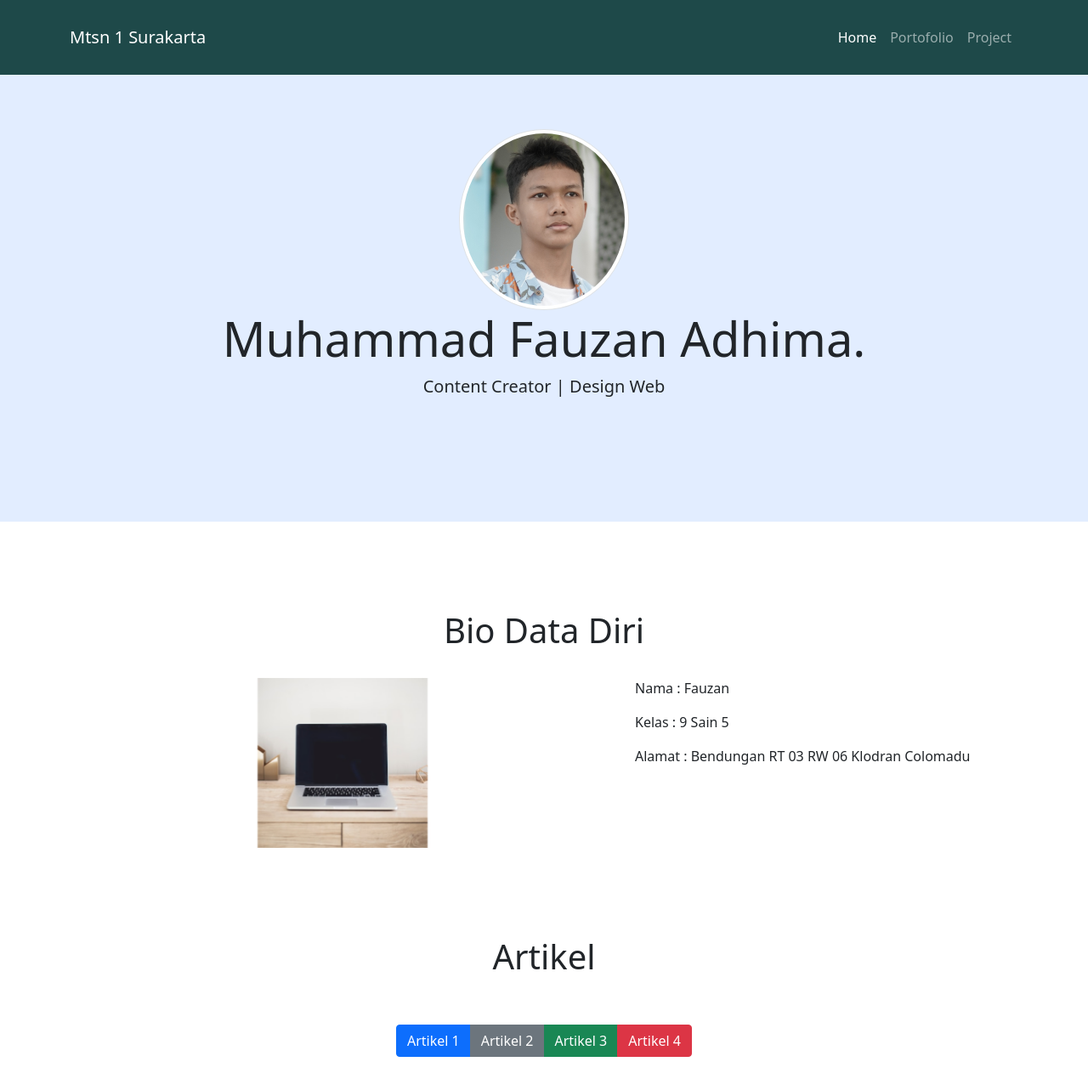
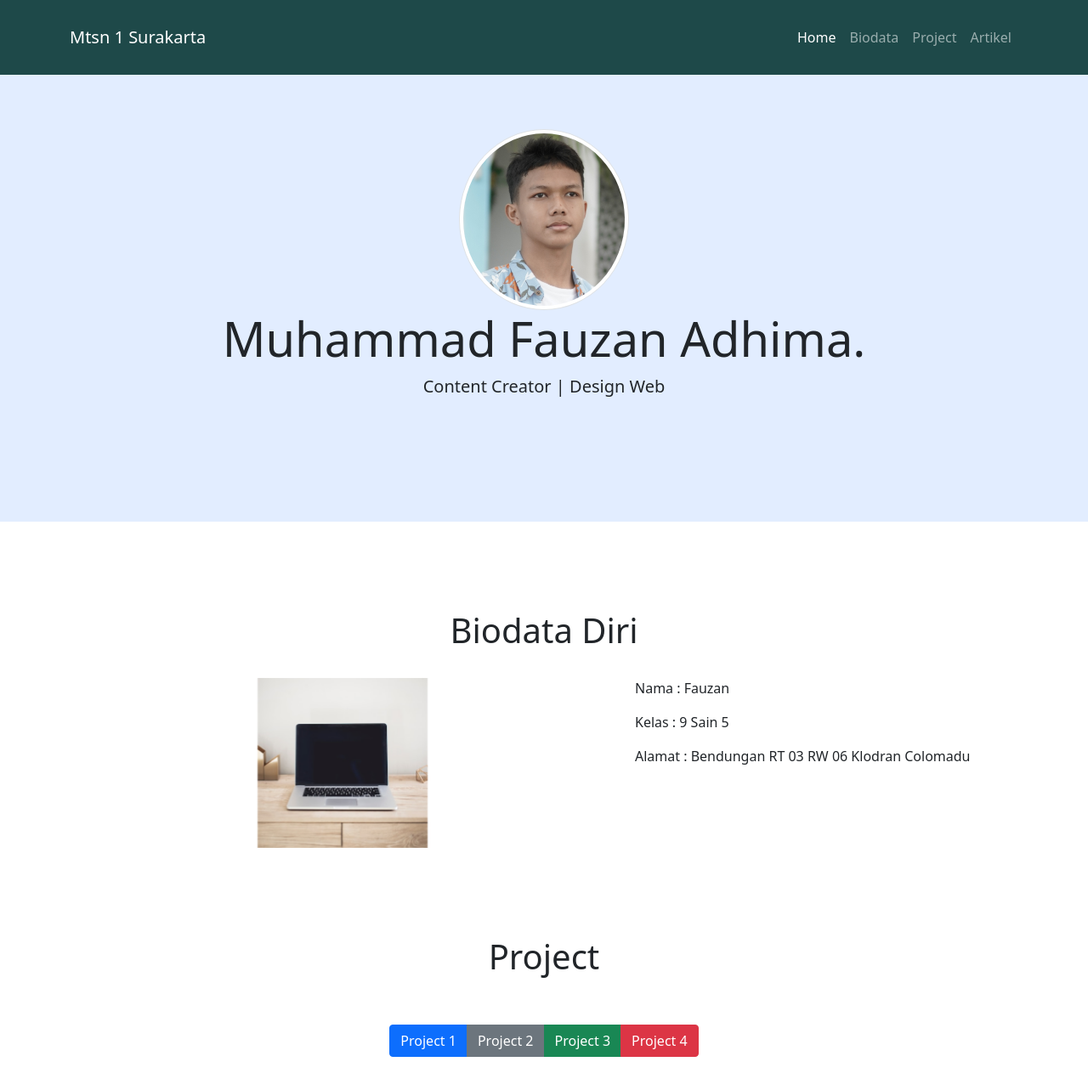
Before and after one commit to Mulyono0871/Mulyono0871.github.io, a plain HTML site: page index.html in a window 1280 px wide. Shown: the top 1283 px of the page at 85% size. Drawn offline with nearby package versions, Linux system fonts and the light colour scheme.

Commit message:
update index.html

```diff
--- a/index.html
+++ b/index.html
@@ -43,12 +43,14 @@
               <a class="nav-link active" aria-current="page" href="#home">Home</a>
             </li>
             <li class="nav-item">
-              <a class="nav-link" href="#diskripsi1">Portofolio</a>
+              <a class="nav-link" href="#biodata">Biodata</a>
+            </li>
+            <li class="nav-item">
+              <a class="nav-link" href="#project">Project</a>
             </li>
 
-
             <li class="nav-item">
-              <a class="nav-link" href="#diskripsi2">Project</a>
+              <a class="nav-link" href="#artikel">Artikel</a>
             </li>
 
 
@@ -69,11 +71,11 @@
     </section>
     <!-- Akhir Jumbotron-->
      <!--halaman 1-->
-     <section id="diskripsi1">
+     <section id="biodata">
       <div class="container">
           <div class="row">
               <div class="col text-center py-4">
-                  <h1>Bio Data Diri</h1>
+                  <h1>Biodata Diri</h1>
               </div>
           </div>
           <div class="row justify-content-center">
@@ -116,20 +118,20 @@
 
 
 
-    <section id="diskripsi2">
+    <section id="project">
       <div class="container">
         <div class="row">
           <div class="col text-center py-4">
-              <h1>Artikel</h1>
+              <h1>Project</h1>
           </div>
       </div>
         <div class="row">
             <div class="col py-4 text-center">
                 <div class="btn-group mb-3 text-center" role="group">
-                    <button class="btn btn-primary" onclick="changeImage('image/img1.jpg')">Artikel 1</button>
-                    <button class="btn btn-secondary" onclick="changeImage('image/img2.jpg')">Artikel 2</button>
-                    <button class="btn btn-success" onclick="changeImage('image/img3.jpg')">Artikel 3</button>
-                    <button class="btn btn-danger" onclick="changeImage('image/img4.jpg')">Artikel 4</button>
+                    <button class="btn btn-primary" onclick="changeImage('image/img1.jpg')">Project 1</button>
+                    <button class="btn btn-secondary" onclick="changeImage('image/img2.jpg')">Project 2</button>
+                    <button class="btn btn-success" onclick="changeImage('image/img3.jpg')">Project 3</button>
+                    <button class="btn btn-danger" onclick="changeImage('image/img4.jpg')">Project 4</button>
                 </div>
             </div>
         </div>
@@ -142,7 +144,7 @@
 
 
     </section>
-    <section id="diskripsi2">
+    <section id="artikel">
       <div class="container">
           <div class="row">
               <div class="col text-center py-4">
@@ -162,7 +164,7 @@
 
           <div class="border p-3" style="width: 100%; max-width: 800px; margin: auto;">
               <div id="articleContent">
-                  <h3>Artikel 1</h3>
+                  <h3>Judul 1</h3>
                   <p>Lorem ipsum dolor sit amet consectetur adipisicing elit. Enim minus inventore tempora harum voluptas, consequuntur minima commodi dolores exercitationem eligendi quibusdam? Asperiores, assumenda laborum. Tempore quas saepe quo, mollitia aperiam non nisi libero atque accusamus iure nihil est obcaecati officia quaerat soluta laboriosam recusandae ratione impedit dolore perferendis veritatis dolor animi maxime eveniet? Nostrum sapiente, incidunt ab expedita ipsum vitae delectus, sit praesentium maxime dolorum eum quibusdam architecto ducimus quis laudantium, corporis asperiores aliquid eaque explicabo laborum sequi debitis voluptate magni id. Eaque inventore exercitationem, cumque, deserunt enim accusantium sequi alias provident consectetur deleniti perspiciatis minus voluptas ad fugit cum.</p>
               </div>
           </div>
@@ -173,19 +175,19 @@
       function changeArticle(articleNumber) {
           const articles = {
               1: {
-                  title: "Artikel 1",
+                  title: "Judul 1",
                   content: "Lorem ipsum dolor sit amet consectetur adipisicing elit. Commodi, ipsum deleniti? Sit ipsam autem a illo perferendis minima possimus, nemo, ad eum doloremque numquam assumenda soluta facere voluptate quod adipisci enim voluptatum nesciunt! Cum, distinctio eius quidem laudantium sed ipsam temporibus quod eveniet. Neque esse deserunt, hic tempore quasi delectus voluptas enim nostrum iusto itaque architecto rem obcaecati iure similique fuga suscipit consequatur ducimus beatae eum sint sequi optio blanditiis quis? Amet ab ea quaerat ducimus dolores tempore, ex velit iste doloremque, ad delectus sapiente dolor perferendis aspernatur maiores nemo fugit quam. Amet quos beatae temporibus deleniti est natus nulla."
               },
               2: {
-                  title: "Artikel 2",
+                  title: "Judul 2",
                   content: "Lorem ipsum dolor sit amet consectetur adipisicing elit. Commodi, ipsum deleniti? Sit ipsam autem a illo perferendis minima possimus, nemo, ad eum doloremque numquam assumenda soluta facere voluptate quod adipisci enim voluptatum nesciunt! Cum, distinctio eius quidem laudantium sed ipsam temporibus quod eveniet. Neque esse deserunt, hic tempore quasi delectus voluptas enim nostrum iusto itaque architecto rem obcaecati iure similique fuga suscipit consequatur ducimus beatae eum sint sequi optio blanditiis quis? Amet ab ea quaerat ducimus dolores tempore, ex velit iste doloremque, ad delectus sapiente dolor perferendis aspernatur maiores nemo fugit quam. Amet quos beatae temporibus deleniti est natus nulla.."
               },
               3: {
-                  title: "Artikel 3",
+                  title: "Judul 3",
                   content: "Lorem ipsum dolor sit amet consectetur adipisicing elit. Commodi, ipsum deleniti? Sit ipsam autem a illo perferendis minima possimus, nemo, ad eum doloremque numquam assumenda soluta facere voluptate quod adipisci enim voluptatum nesciunt! Cum, distinctio eius quidem laudantium sed ipsam temporibus quod eveniet. Neque esse deserunt, hic tempore quasi delectus voluptas enim nostrum iusto itaque architecto rem obcaecati iure similique fuga suscipit consequatur ducimus beatae eum sint sequi optio blanditiis quis? Amet ab ea quaerat ducimus dolores tempore, ex velit iste doloremque, ad delectus sapiente dolor perferendis aspernatur maiores nemo fugit quam. Amet quos beatae temporibus deleniti est natus nulla.."
               },
               4: {
-                  title: "Artikel 4",
+                  title: "Judul 4",
                   content: "Lorem ipsum dolor sit amet consectetur adipisicing elit. Commodi, ipsum deleniti? Sit ipsam autem a illo perferendis minima possimus, nemo, ad eum doloremque numquam assumenda soluta facere voluptate quod adipisci enim voluptatum nesciunt! Cum, distinctio eius quidem laudantium sed ipsam temporibus quod eveniet. Neque esse deserunt, hic tempore quasi delectus voluptas enim nostrum iusto itaque architecto rem obcaecati iure similique fuga suscipit consequatur ducimus beatae eum sint sequi optio blanditiis quis? Amet ab ea quaerat ducimus dolores tempore, ex velit iste doloremque, ad delectus sapiente dolor perferendis aspernatur maiores nemo fugit quam. Amet quos beatae temporibus deleniti est natus nulla.."
               }
           };
```
